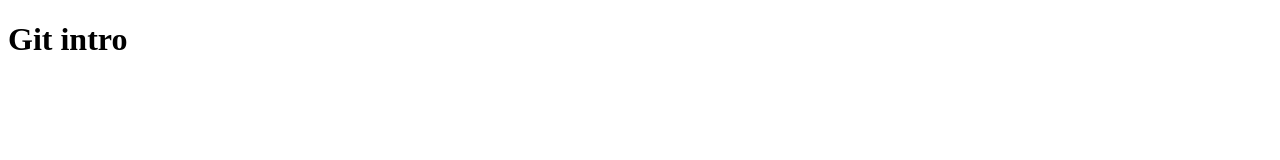
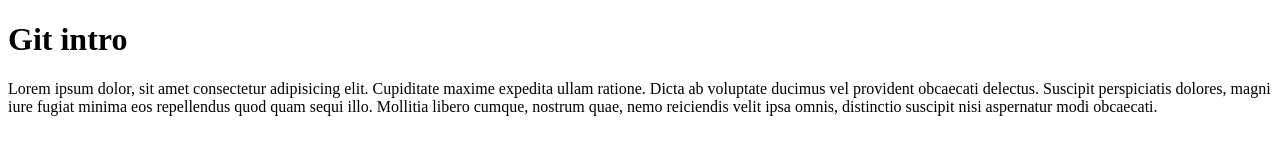
Before and after one commit to Chojiu15/introGitWeek1, a plain HTML site: page index.html in a window 1280 px wide. Drawn offline with Linux system fonts and the light colour scheme.

Commit message:
lorem ipsum paragraph added

```diff
--- a/index.html
+++ b/index.html
@@ -1,12 +1,20 @@
 <!DOCTYPE html>
 <html lang="en">
-<head>
-    <meta charset="UTF-8">
-    <meta http-equiv="X-UA-Compatible" content="IE=edge">
-    <meta name="viewport" content="width=device-width, initial-scale=1.0">
+  <head>
+    <meta charset="UTF-8" />
+    <meta http-equiv="X-UA-Compatible" content="IE=edge" />
+    <meta name="viewport" content="width=device-width, initial-scale=1.0" />
     <title>Document</title>
-</head>
-<body>
-        <h1> Git intro</h1>
-</body>
+  </head>
+  <body>
+    <h1>Git intro</h1>
+    <p>
+      Lorem ipsum dolor, sit amet consectetur adipisicing elit. Cupiditate
+      maxime expedita ullam ratione. Dicta ab voluptate ducimus vel provident
+      obcaecati delectus. Suscipit perspiciatis dolores, magni iure fugiat
+      minima eos repellendus quod quam sequi illo. Mollitia libero cumque,
+      nostrum quae, nemo reiciendis velit ipsa omnis, distinctio suscipit nisi
+      aspernatur modi obcaecati.
+    </p>
+  </body>
 </html>
```
